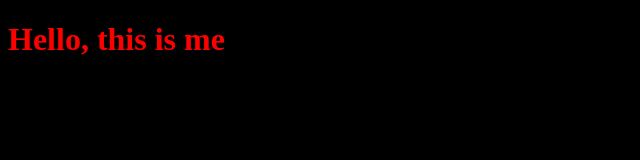
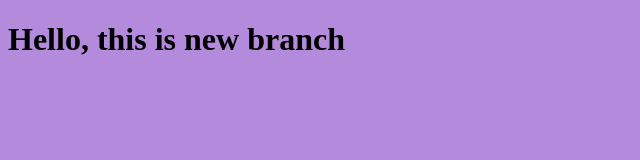
Before and after one commit to hikmatbenaisa/myproject_, a plain HTML site: page index.html in a window 1280 px wide. Shown: the whole page, without its empty margins (0-640 px from the left). Drawn offline with Linux system fonts and the light colour scheme.

Commit message:
changing style for the title and background

```diff
--- a/index.html
+++ b/index.html
@@ -8,7 +8,7 @@
 </head>
 <body>
 
-  <h1>Hello, this is me</h1>
+  <h1>Hello, this is new branch</h1>
   <script src="app.js"> </script>
 </body>
 </html>
--- a/style.css
+++ b/style.css
@@ -1,6 +1,6 @@
 h1{
-  color: red;
+  color: black;
 }
 body{
-  background-color: black;
+  background-color: rgb(180, 139, 220);
 }
```
